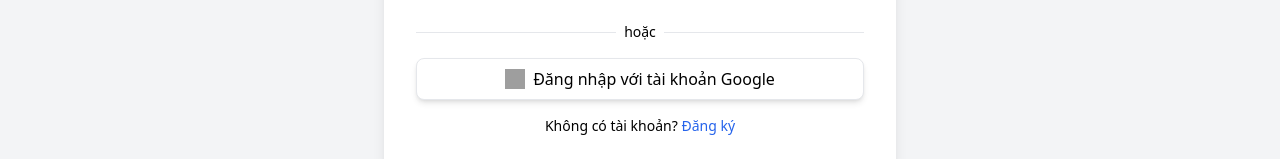
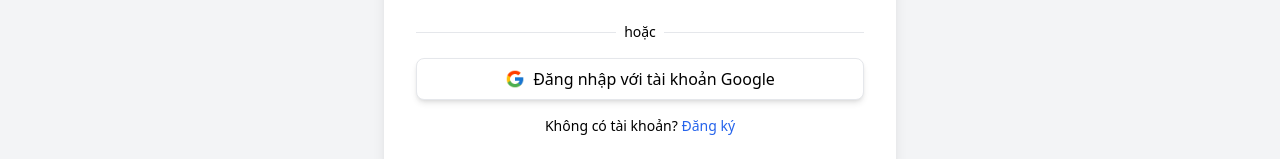
Before and after one commit to hungsinh2k4/4FSalon, a React (Vite) app in the folder Frontend/: page /login in a window 1280 px wide. Shown: the part 615-774 px from the top of the page. Built offline with nearby package versions, Linux system fonts and the light colour scheme; grey boxes are pictures that could not be loaded.

Commit message:
google icon update login screen

```diff
--- a/Frontend/src/customer/pages/Login.tsx
+++ b/Frontend/src/customer/pages/Login.tsx
@@ -1,5 +1,6 @@
 import React from "react";
 import logo from "../assets/Barber Hair Cutting Effect 3.png";
+import gglogo from "../assets/Login/icons8-google-48.png"
 
 const Login: React.FC = () => {
   return (
@@ -54,7 +55,7 @@ const Login: React.FC = () => {
 
         <button className="mt-4 flex items-center justify-center w-full border py-2 rounded-lg bg-white shadow-md hover:bg-gray-100">
           <img
-            src="path-to-google-icon.png"
+            src={gglogo}
             alt="Google"
             className="w-5 h-5 mr-2"
           />
```
